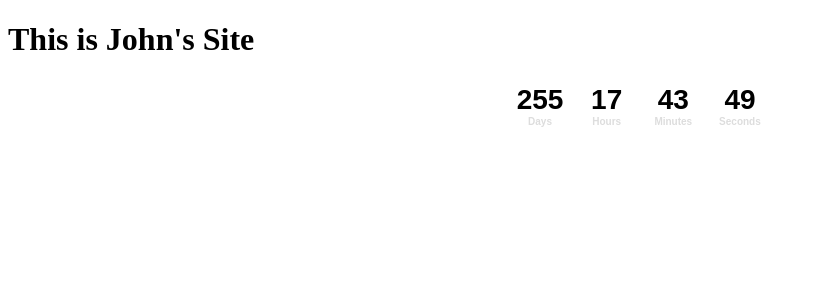
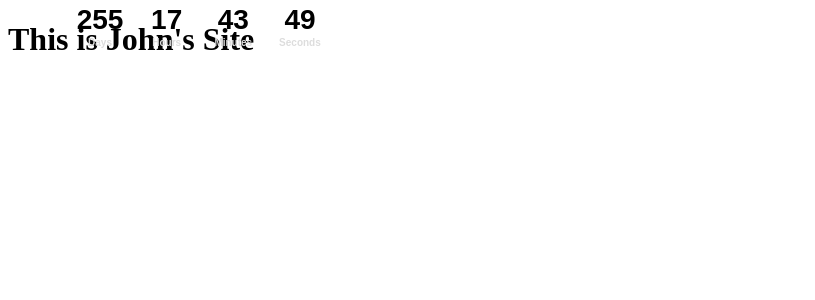
Before and after one commit to JohnDuxbury/JohnDuxbury.github.io, a Jekyll site: the page index.html, which Jekyll copies as it is, in a window 1280 px wide. Shown: the top 300 px of the page, without its empty margins (0-815 px from the left). Built offline with Jekyll 4.4.1, drawn with Linux system fonts in a browser that asks for light colours.

Commit message:
Timer Location

```diff
--- a/index.html
+++ b/index.html
@@ -25,7 +25,7 @@
     border-style: none;
     background-color: transparent;
     margin: 0px auto;
-    position: relative;   /* leave as "relative" to keep timer centered on your page, or change to "absolute" then change the values of the "top" and "left" properties to position the timer */
+    position: absolute;   /* leave as "relative" to keep timer centered on your page, or change to "absolute" then change the values of the "top" and "left" properties to position the timer */
     top: 0px;             /* change to position the timer */
     left: 0px;            /* change to position the timer; delete this property and it's value to keep timer centered on page */
 }
```
Also changed, not shown: other parts of index.html (+1 -1 lines).
